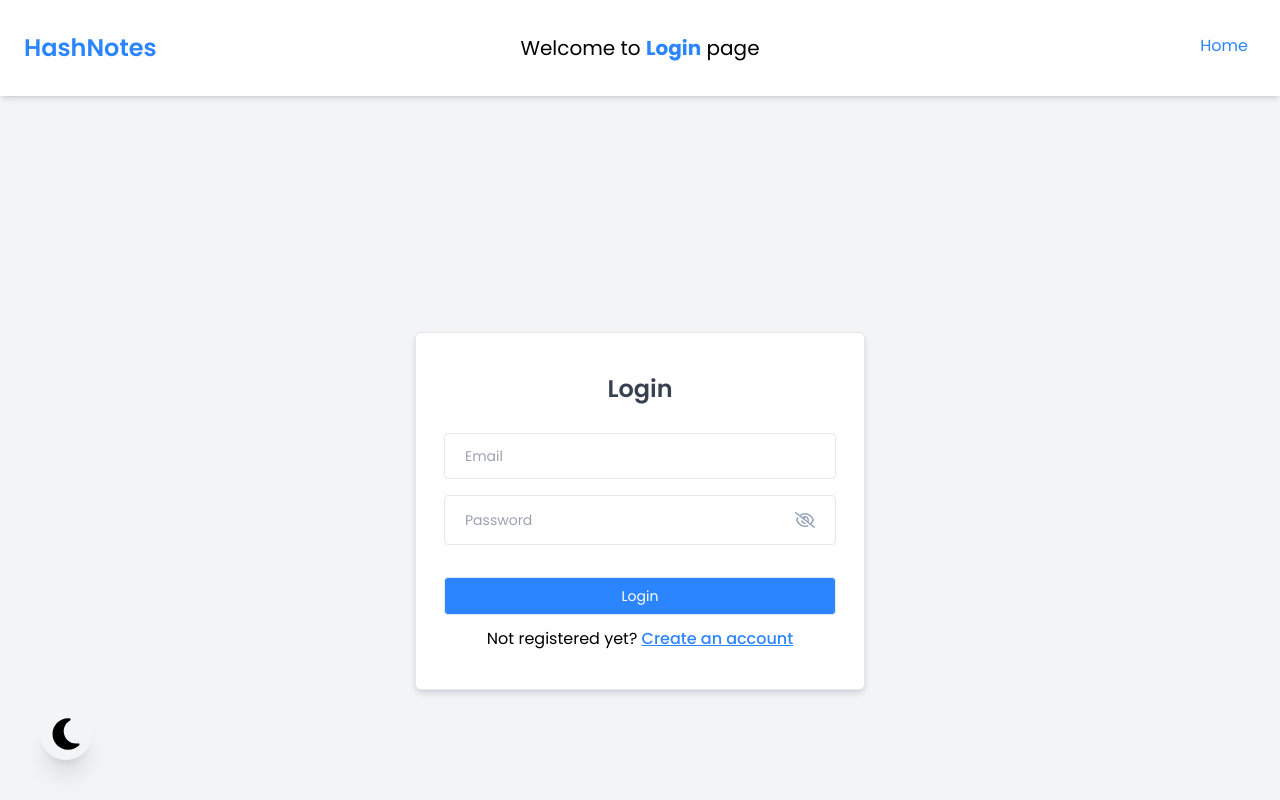
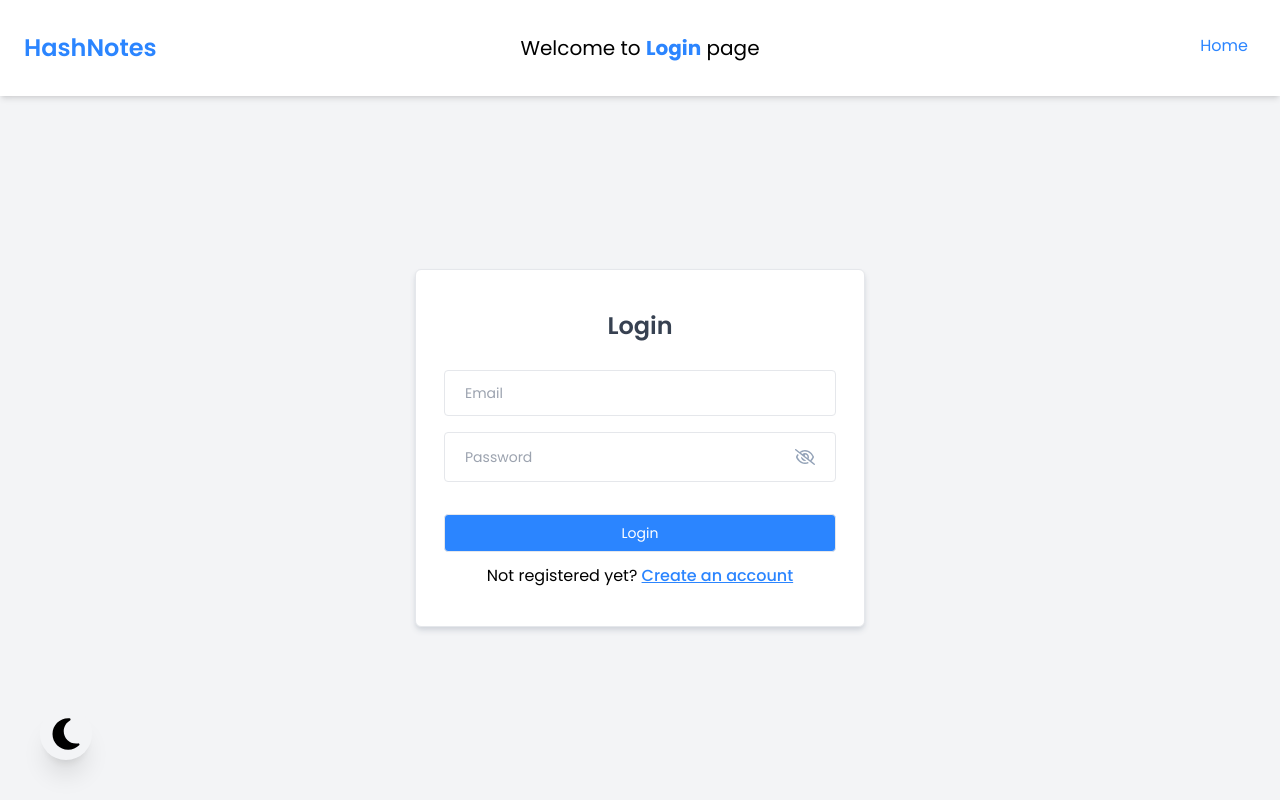
Before and after one commit to SoyaChunkz/Notes-App, a React (Vite) app in the folder frontend/HashNotes/: page /login in a window 1280 px wide. Built offline with nearby package versions, Linux system fonts and the light colour scheme.

Commit message:
Update Login.jsx

```diff
--- a/frontend/HashNotes/src/pages/Login/Login.jsx
+++ b/frontend/HashNotes/src/pages/Login/Login.jsx
@@ -58,7 +58,7 @@ const Login = () => {
         <Navbar onLoginPage={onLoginPage} />
 
         <div className={`flex items-center justify-center flex-grow select-none `}>
-            <div className='w-96 md:w-[450px] bg-white dark:bg-neutral-800 border dark:border-none rounded-md  dark:border-neutral-400 shadow-md shadow-gray-300 dark:shadow-none px-7 py-10 m-6 mt-[150px]'>
+            <div className='w-96 h-fit md:w-[450px] bg-white dark:bg-neutral-800 border dark:border-none rounded-md  dark:border-neutral-400 shadow-md shadow-gray-300 dark:shadow-none px-7 py-10 m-6 '>
                 <form onSubmit={ handleLogin }>
                     <h4 className='text-2xl font-semibold mb-7 text-center text-gray-700 dark:text-primary'>Login</h4>
                     <input
```
